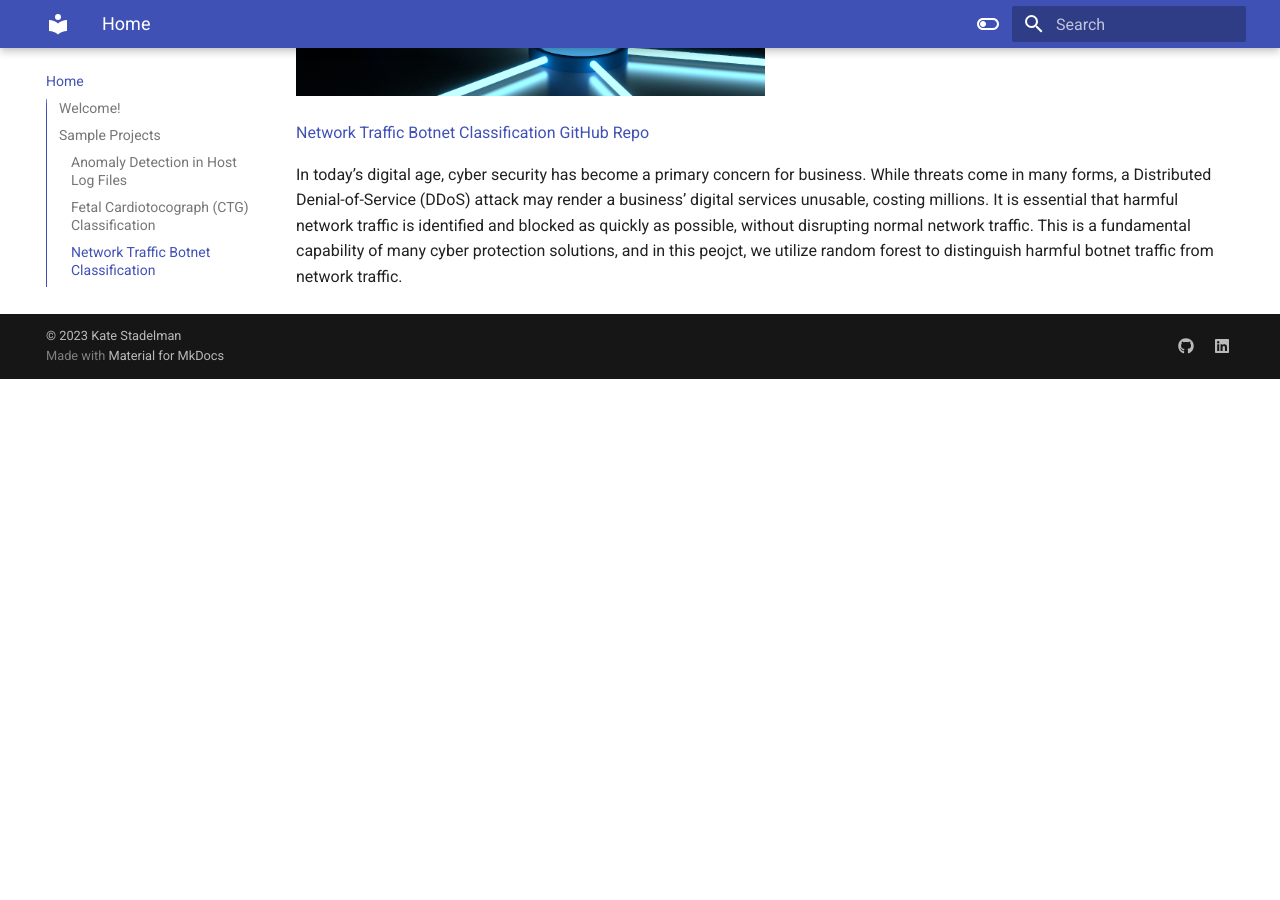
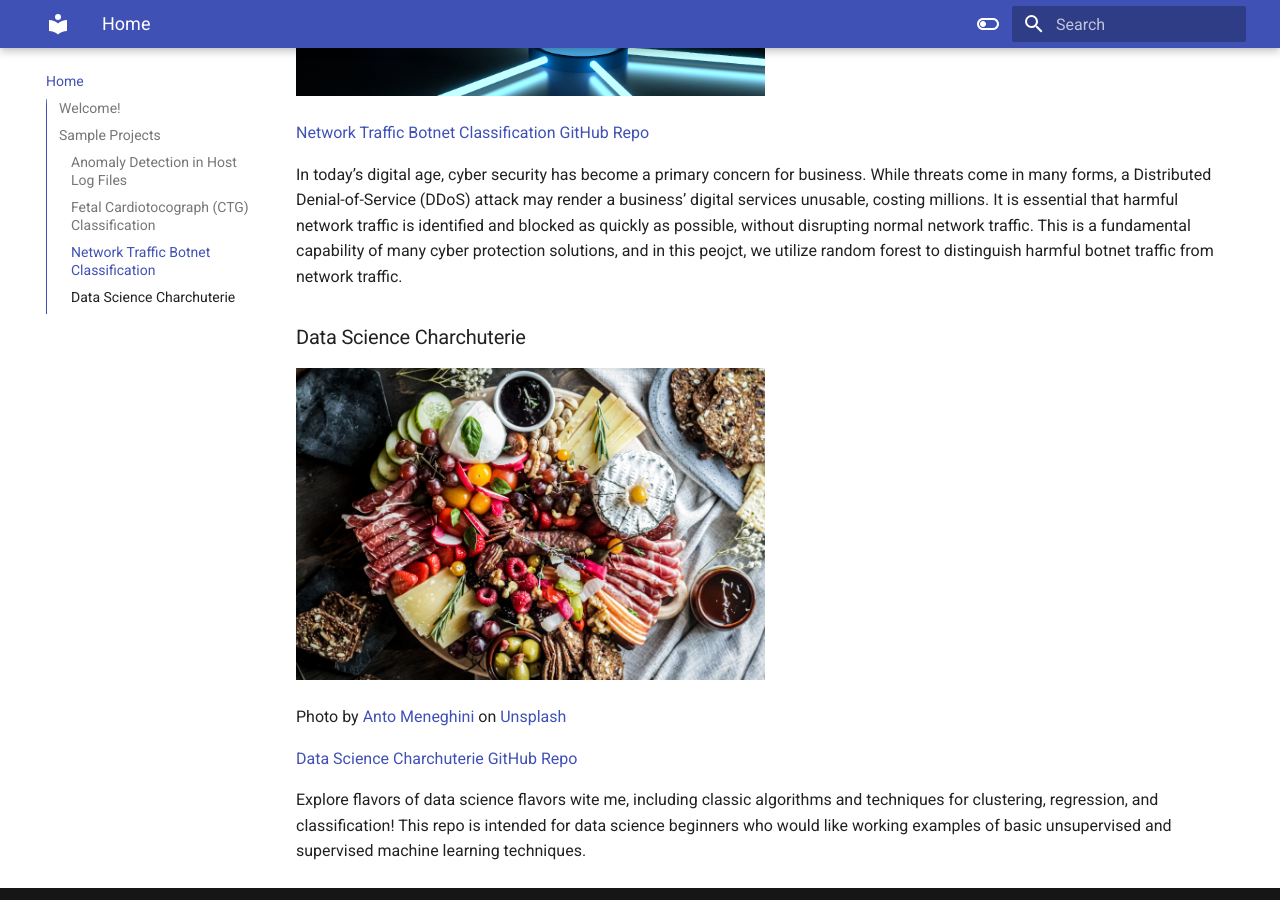
Before and after one commit to kaspii314/kaspii314, an MkDocs documentation site: the page built from docs/index.md, in a window 1280 px wide and 900 px high, scrolled down 2484 px. Built offline with MkDocs 1.6.1 and Material for MkDocs 9.7.7, drawn with Linux system fonts in a browser that asks for light colours; before the commit the page ends 2863 px from its top, so only the background shows below that.

Commit message:
adding Data Science Charchuterie

```diff
--- a/docs/index.md
+++ b/docs/index.md
@@ -39,3 +39,13 @@ The purpose of this research project is to leverage machine learning to interpre
 [Network Traffic Botnet Classification GitHub Repo](https://github.com/kaspii314/network_traffic_botnet_classification)
 
 In today’s digital age, cyber security has become a primary concern for business. While threats come in many forms, a Distributed Denial-of-Service (DDoS) attack may render a business’ digital services unusable, costing millions. It is essential that harmful network traffic is identified and blocked as quickly as possible, without disrupting normal network traffic. This is a fundamental capability of many cyber protection solutions, and in this peojct, we utilize random forest to distinguish harmful botnet traffic from network traffic.
+
+### Data Science Charchuterie
+
+![Kate Stadelman](img/charcuterie.jpg){ width="50%" }
+
+Photo by <a href="https://unsplash.com/@antomeneghini?utm_source=unsplash&utm_medium=referral&utm_content=creditCopyText">Anto Meneghini</a> on <a href="https://unsplash.com/photos/YiaDJAjD1S0?utm_source=unsplash&utm_medium=referral&utm_content=creditCopyText">Unsplash</a>
+
+[Data Science Charchuterie GitHub Repo](https://github.com/kaspii314/data_science_charcuterie)
+
+Explore flavors of data science flavors wite me, including classic algorithms and techniques for clustering, regression, and classification! This repo is intended for data science beginners who would like working examples of basic unsupervised and supervised machine learning techniques.
```
Also changed, not shown: docs/img/charcuterie.jpg (added).
